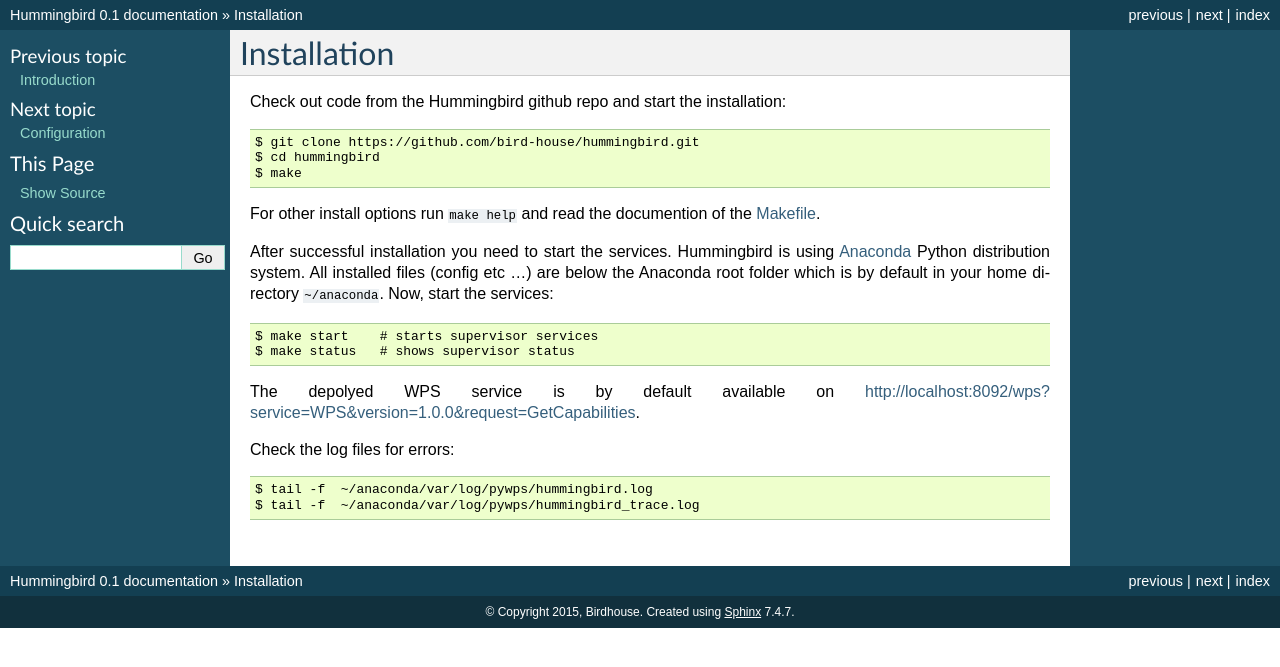
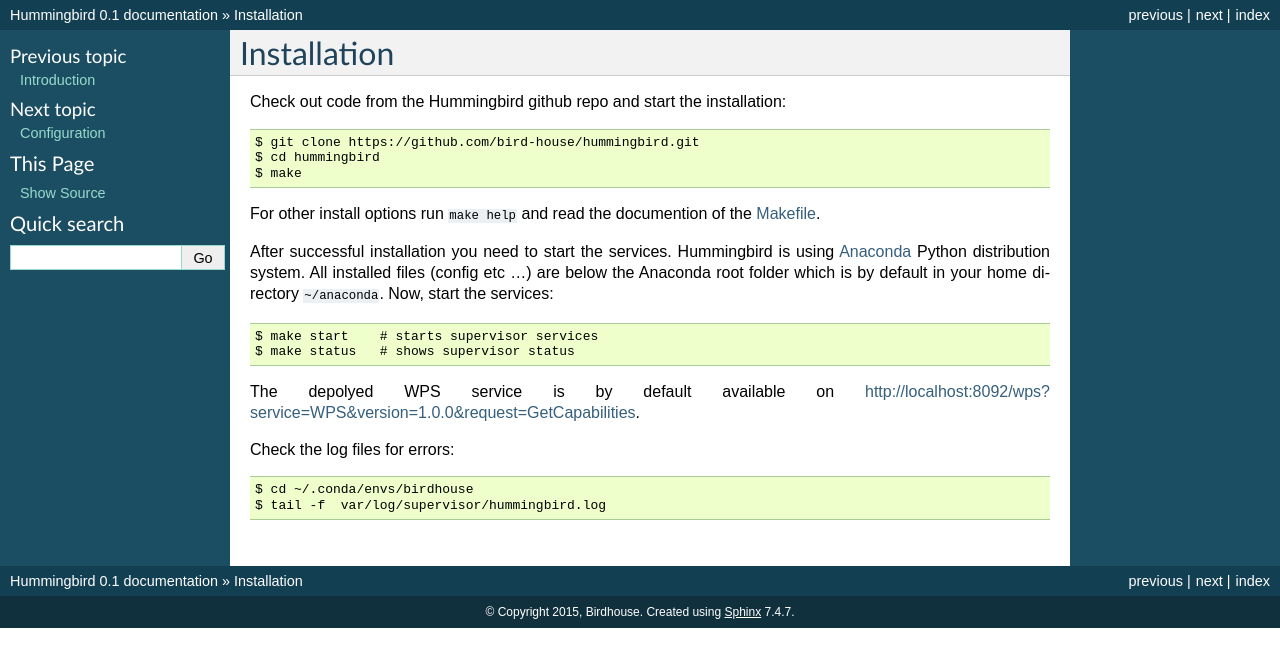
Before and after one commit to bird-house/hummingbird, a Sphinx documentation site: the page built from docs/source/installation.rst, in a window 1280 px wide. Shown: the top 667 px of the page. Built offline with Sphinx 7.4.7, drawn with Linux system fonts in a browser that asks for light colours.

Commit message:
update docs: tail -f log

```diff
--- a/docs/source/installation.rst
+++ b/docs/source/installation.rst
@@ -20,5 +20,5 @@
 
 Check the log files for errors::
 
-   $ tail -f  ~/anaconda/var/log/pywps/hummingbird.log
-   $ tail -f  ~/anaconda/var/log/pywps/hummingbird_trace.log
+   $ cd ~/.conda/envs/birdhouse
+   $ tail -f  var/log/supervisor/hummingbird.log
```
